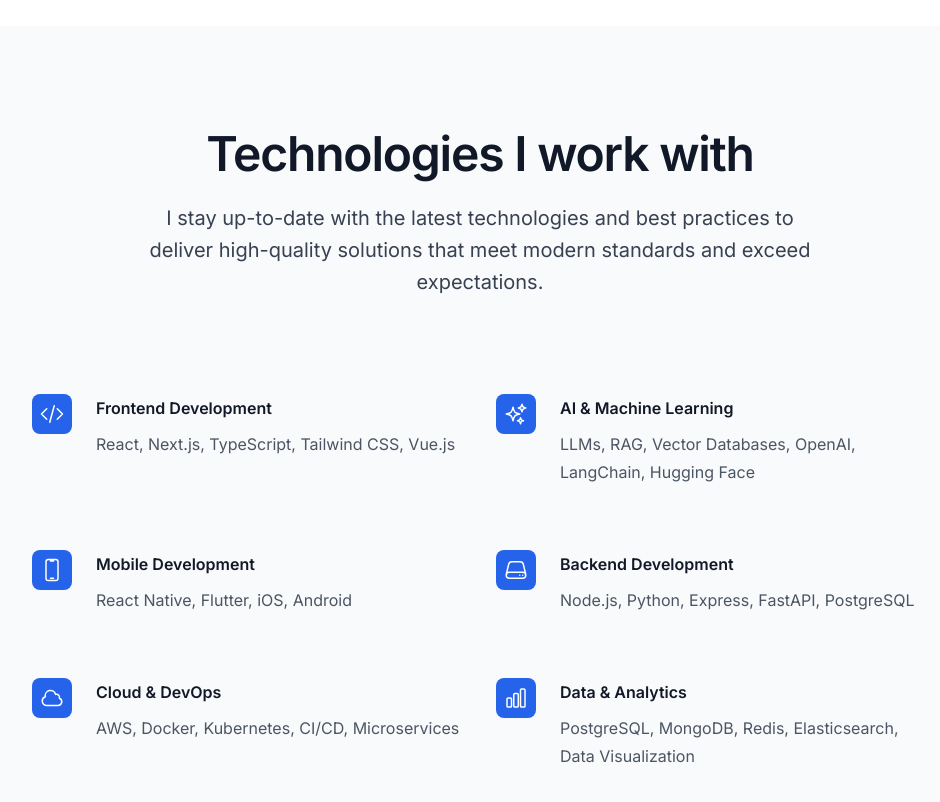
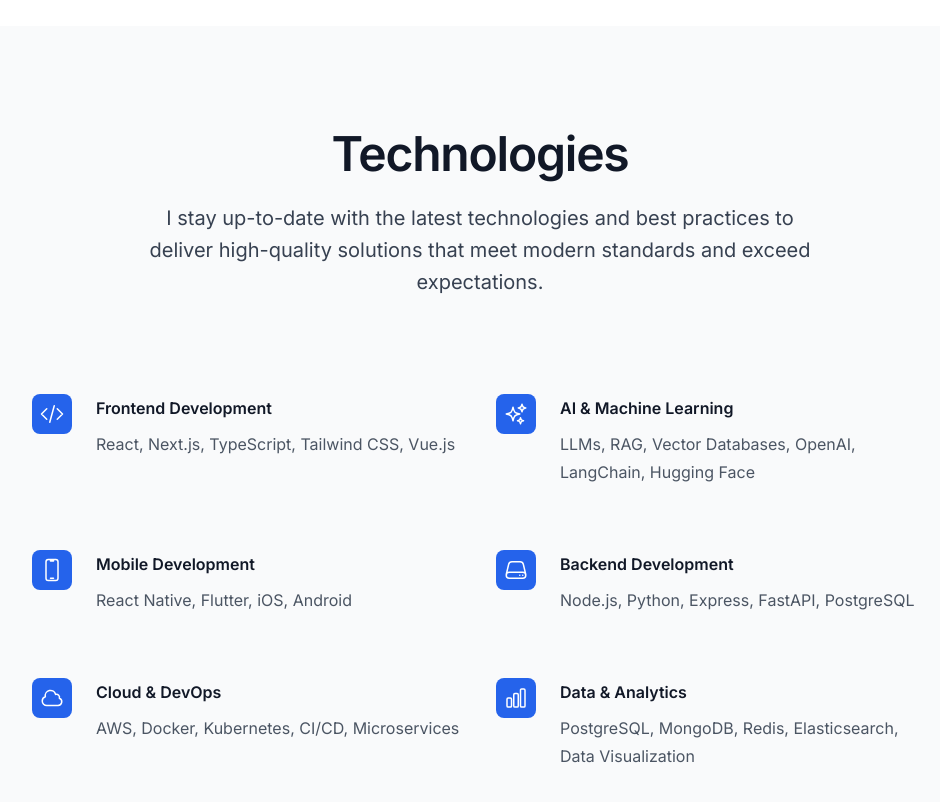
Before and after one commit to Hidyr/toluwap, a Next.js app: page / in a window 1280 px wide. Shown: the part 4780-5582 px from the top of the page, without its empty margins (160-1100 px from the left). Built offline with nearby package versions, Linux system fonts and the light colour scheme.

Commit message:
refactor text

```diff
--- a/app/page.tsx
+++ b/app/page.tsx
@@ -846,7 +846,7 @@
           <div className="mx-auto max-w-7xl px-6 lg:px-8">
             <div className="mx-auto max-w-2xl lg:text-center">
               <p className="mt-2 text-pretty text-4xl font-semibold tracking-tight text-gray-900 sm:text-5xl lg:text-balance dark:text-white">
-                Technologies I work with
+                Technologies
               </p>
               <p className="mt-6 text-xl/8 text-gray-700 dark:text-gray-300">
                 I stay up-to-date with the latest technologies and best practices to deliver
```
